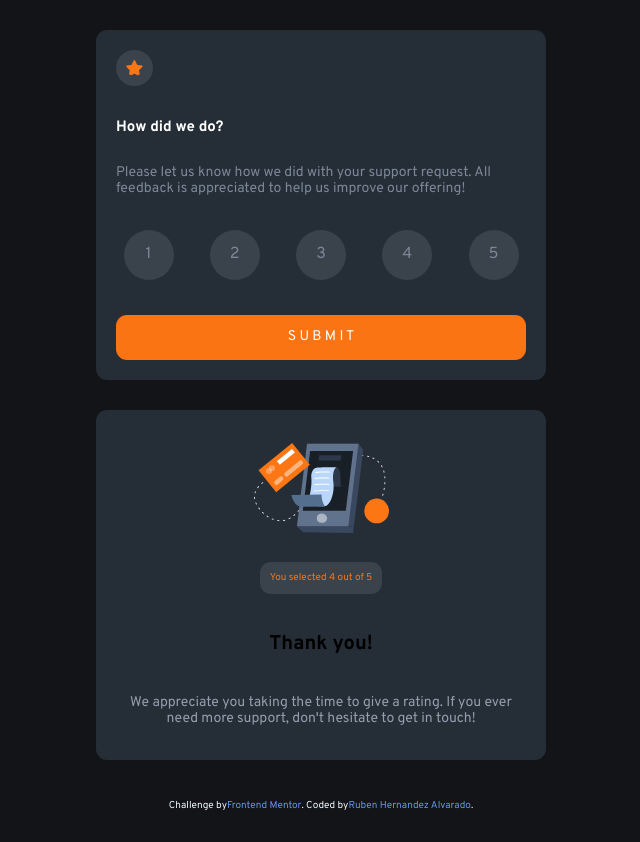
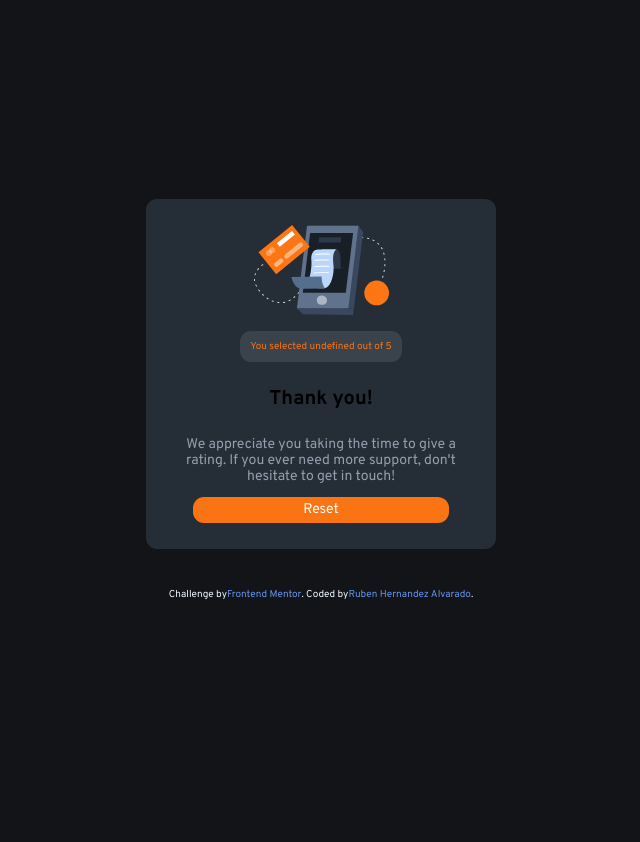
Before and after one commit to Rubenhdz20/Interactive-Rating-Component, a plain HTML site: page index.html in a window 1280 px wide. Both pictures are taken after a click on the button "S U B M I T". Shown: the whole page, without its empty margins (319-959 px from the left). After the commit the page ends 800 px from the top, so only its background shows below. Drawn offline with Linux system fonts and the light colour scheme.

Commit message:
Modifying interactivity with JS

```diff
--- a/index.html
+++ b/index.html
@@ -14,59 +14,28 @@
 </head>
 <body>
   <main>
-    <div class="rate-container">
+    <div id="rating-state" class="rate-container">
       <picture class="rate-star">
         <img class="star-img" src="./interactive-rating-component-main/images/icon-star.svg" alt="Star">
       </picture>
       <h2>How did we do?</h2>
       <p class="rate-text">Please let us know how we did with your support request. All feedback is appreciated to help us improve our offering!</p>
-      <form class="rate-form">
-        <fieldset class="rate-form__fieldset">
-          <legend class="rate-form__title">Please select a rating:</legend>
+      <div class="buttons-div">
+        <button class="rate-number" value="1">1</button>
+        <button class="rate-number" value="2">2</button>
+        <button class="rate-number" value="3">3</button>
+        <button class="rate-number" value="4">4</button>
+        <button class="rate-number" value="5">5</button>
+      </div>
 
-          <label class="rate-form__label" for="rating-1">
-            <input type="radio" name="rating" class="rate-form__input">
-            <span class="rate-form__number">1</span>
-          </label>
-
-          <label class="rate-form__label" for="rating-2">
-            <input type="radio" name="rating" class="rate-form__input">
-            <span class="rate-form__number">2</span>
-          </label>
-
-          <label class="rate-form__label" for="rating-3">
-            <input type="radio" name="rating" class="rate-form__input">
-            <span class="rate-form__number">3</span>
-          </label>
-
-          <label class="rate-form__label" for="rating-4">
-            <input type="radio" name="rating" class="rate-form__input">
-            <span class="rate-form__number">4</span>
-          </label>
-
-          <label class="rate-form__label" for="rating-5">
-            <input type="radio" name="rating" class="rate-form__input">
-            <span class="rate-form__number">5</span>
-          </label>
-        </fieldset>
-      </form>
-      <button id="submit" class="btn-submit-rate">S U B M I T</button>
-    </div>
-
-    <div class="thanks-container">
-      <picture>
-        <img class="thanks-img" src="./interactive-rating-component-main/images/illustration-thank-you.svg" alt="Thank you!">
-      </picture>
-      <button id="submit" class="btn-submit-thanks">You selected 4 out of 5</button>
-      <h1>Thank you!</h1>
-      <p class="thanks-text">We appreciate you taking the time to give a rating. If you ever need more support, don't hesitate to get in touch!</p>
-    </div>
-
-    <div class="attribution">
-      Challenge by <a href="https://www.frontendmentor.io?ref=challenge" target="_blank">Frontend Mentor</a>.
-      Coded by <a href="#">Ruben Hernandez Alvarado</a>.
+      <button id="rating-submit" class="btn-submit-rate">S U B M I T</button>
     </div>
   </main>
-  <script href="/script.js"></script>
+
+  <footer class="attribution">
+    Challenge by <a href="https://www.frontendmentor.io?ref=challenge" target="_blank">Frontend Mentor</a>.
+    Coded by <a href="#">Ruben Hernandez Alvarado</a>.
+  </footer>
+  <script src="/script.js"></script>
 </body>
 </html>
--- a/script.js
+++ b/script.js
@@ -0,0 +1,46 @@
+
+function getRating() {
+    var rateButton = document.getElementsByClassName("rate-number");
+    var rate = "";
+    for (var i = 0; i < rateButton.length; i++) {
+      var button = rateButton[i];
+      button.addEventListener("click", function onClick(event) {
+        rate = event.target.value;
+        console.log(rate);
+        submitRating(rate);
+      });
+    }
+}
+
+function submitRating(rate) {
+    let submitButton = document.querySelector("#rating-submit");
+    submitButton.addEventListener('click', function(event) {
+        let originalHtmlContainer = document.querySelector("#rating-state");
+        let text = `You selected ${rate} out of 5`;
+        let thankYouHtmlContainer =
+        `<div id="thanks-state" class="thanks-container">
+            <picture>
+                <img class="thanks-img" src="./interactive-rating-component-main/images/illustration-thank-you.svg" alt="Thank you!">
+            </picture>
+            <p id="submit" class="btn-submit-thanks">${text}</p>
+            <h1>Thank you!</h1>
+            <p class="thanks-text">
+                We appreciate you taking the time to give a rating. If you ever need more support, don't hesitate to get in touch!
+            </p>
+            <button id="rating-reset" type="button" class="btn-reset">Reset</button>
+        </div>`;
+        originalHtmlContainer.innerHTML = thankYouHtmlContainer;
+    });
+}
+
+function reset(rate) {
+    let submitReset = document.querySelector("#rating-reset");
+    submitReset.addEventListener('click', function(event) {
+      return originalHtmlContainer;
+    });
+    console.log(reset());
+}
+
+console.log(submitRating());
+
+console.log(getRating());
--- a/style.css
+++ b/style.css
@@ -47,37 +47,14 @@ h2 {
     color: hsl(216, 12%, 54%)
 }
 
-.rate-form {
-    width: 100%;
-}
-
-.rate-form__fieldset {
+.buttons-div {
     display: flex;
-    justify-content: space-between;
+    justify-content: space-around;
     border: none;
     list-style: none;
 }
 
-.rate-form__title {
-    position: absolute;
-    width: 0.063rem;
-    height: 0.063rem;
-    padding: 0;
-    margin: -0.063rem;
-    overflow: hidden;
-    clip: rect(0, 0, 0, 0);
-    white-space: nowrap;
-    border: 0;
-}
-
-.rate-form__label {
-    position: relative;
-    display: flex;
-    align-items: center;
-    justify-content: center;
-}
-
-.rate-form__input {
+.rate-number {
     width: 3rem;
     height: 3rem;
     cursor: pointer;
@@ -88,13 +65,12 @@ h2 {
     transition: all 0.3s;
 }
 
-.rate-form__input:hover {
+.rate-number:hover {
     background-color: hsl(25, 97%, 53%);
 }
 
-.rate-form__number {
-    position: absolute;
-    color: hsl(216, 12%, 54%);
+.rate-number:focus {
+    background-color: hsl(25, 97%, 53%);
 }
 
 .btn-submit-rate {
@@ -118,12 +94,12 @@ h2 {
     flex-direction: column;
     align-items: center;
     justify-content: space-around;
-    margin-top: 3rem;
-    padding: 2rem;
-    width: 30rem;
-    height: 35rem;
     background-color: hsl(213, 19%, 18%);
     border-radius: 11px;
+}
+
+.active {
+    display: flex;
 }
 
 .thanks-img {
@@ -154,15 +130,19 @@ h2 {
     text-decoration: none;
 }
 
+.btn-reset {
+    padding: .5rem 11rem;
+    font-size: 1.4rem;
+    color: white;
+    background-color: hsl(25, 97%, 53%);
+    border: none;
+    border-radius: 11px;
+}
+
 
 @media(min-width: 600px) {
     .rate-container {
-      width: 45rem;
-      height: 35rem;
-    }
-
-   .thanks-container {
-      width: 45rem;
+      width: 35rem;
       height: 35rem;
     }
 
```
